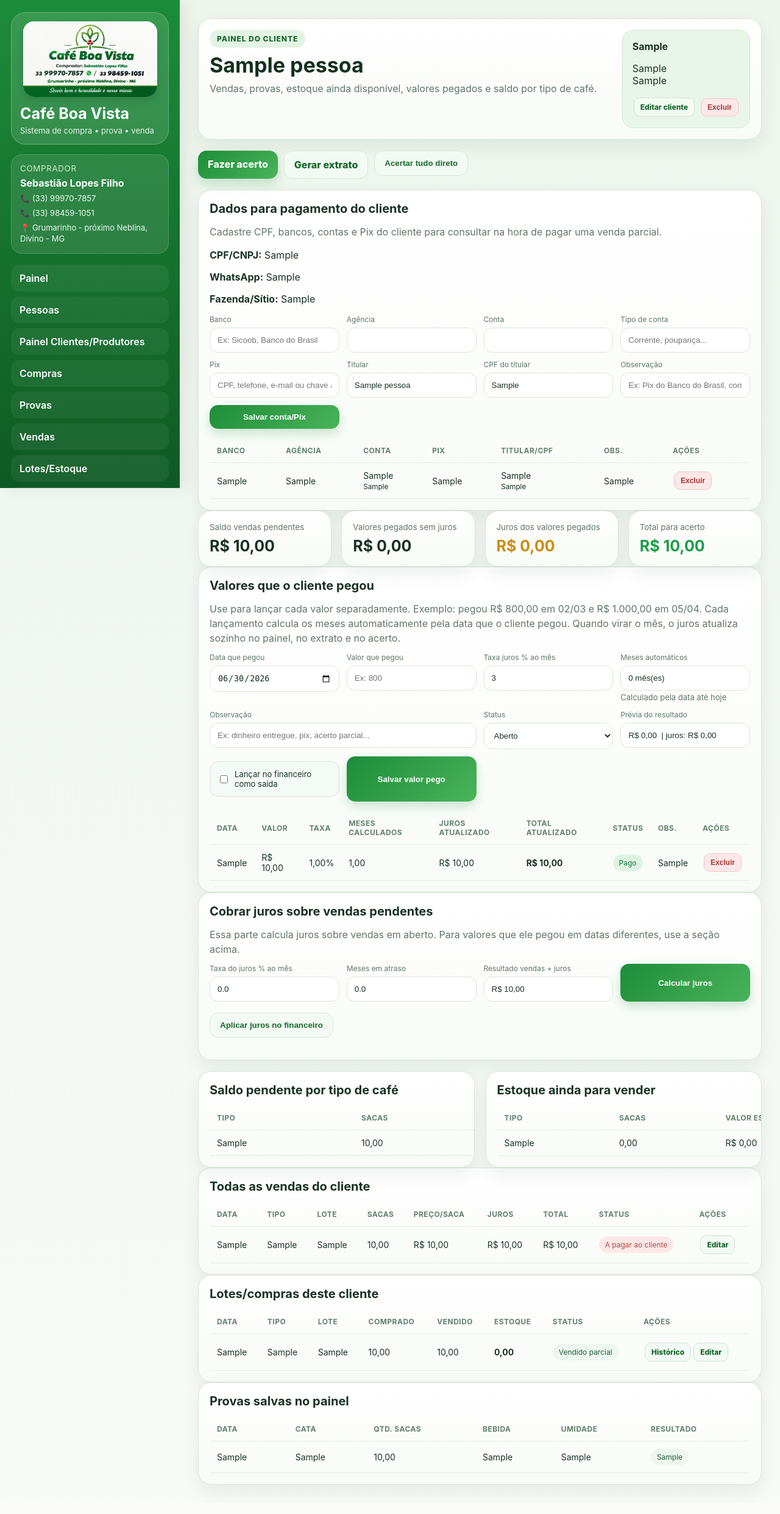
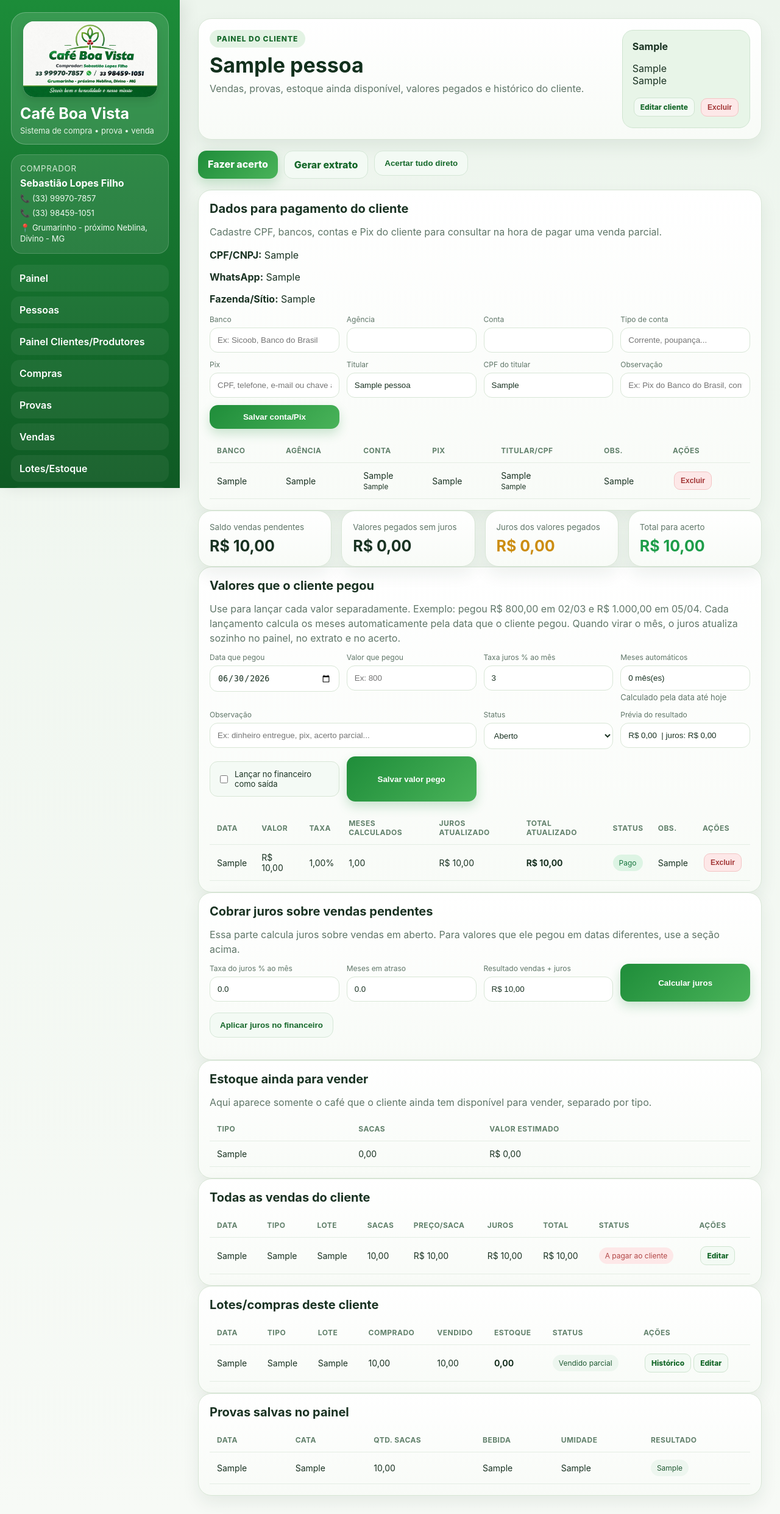
Before and after one commit to sketchJayJay/sistemaagroseguro, a Flask app: page /clientes/1 in a window 1280 px wide. Shown: the whole page at 61% size. Before the commit the page ends 2448 px from the top, so only its background shows below. Run offline with Flask 3, Linux system fonts and the light colour scheme; tables that the repository leaves empty hold one stand-in row (values such as "Sample post").

Commit message:
Add files via upload

```diff
--- a/templates/cliente_painel.html
+++ b/templates/cliente_painel.html
@@ -1,5 +1,5 @@
 {% extends 'base.html' %}{% block content %}
-<div class="hero card"><div><span class="eyebrow">PAINEL DO CLIENTE</span><h1>{{ pessoa.nome }}</h1><p class="subtitle">Vendas, provas, estoque ainda disponível, valores pegados e saldo por tipo de café.</p></div><div class="hero-note"><b>{{ pessoa.tipo }}</b><p>{{ pessoa.whatsapp or pessoa.telefone or 'Sem telefone' }}<br>{{ pessoa.fazenda or pessoa.cidade or '' }}</p><div class="actions"><a class="mini" href="{{ url_for('editar_pessoa', pessoa_id=pessoa.id) }}">Editar cliente</a><form method="post" action="{{ url_for('excluir_pessoa', pessoa_id=pessoa.id) }}" onsubmit="return confirm('Excluir cliente? O histórico será mantido sem vínculo.');"><button class="mini danger">Excluir</button></form></div></div></div>
+<div class="hero card"><div><span class="eyebrow">PAINEL DO CLIENTE</span><h1>{{ pessoa.nome }}</h1><p class="subtitle">Vendas, provas, estoque ainda disponível, valores pegados e histórico do cliente.</p></div><div class="hero-note"><b>{{ pessoa.tipo }}</b><p>{{ pessoa.whatsapp or pessoa.telefone or 'Sem telefone' }}<br>{{ pessoa.fazenda or pessoa.cidade or '' }}</p><div class="actions"><a class="mini" href="{{ url_for('editar_pessoa', pessoa_id=pessoa.id) }}">Editar cliente</a><form method="post" action="{{ url_for('excluir_pessoa', pessoa_id=pessoa.id) }}" onsubmit="return confirm('Excluir cliente? O histórico será mantido sem vínculo.');"><button class="mini danger">Excluir</button></form></div></div></div>
 <div class="quick"><a class="btn" href="{{ url_for('acerto_cliente', pessoa_id=pessoa.id) }}" target="_blank">Fazer acerto</a><a class="btn light" href="{{ url_for('extrato_cliente', pessoa_id=pessoa.id) }}" target="_blank">Gerar extrato</a><form method="post" action="{{ url_for('acertar_tudo_cliente', pessoa_id=pessoa.id) }}" onsubmit="return confirm('Marcar vendas pendentes e valores pegos como pagos e lançar acerto no financeiro?');"><button class="btn light">Acertar tudo direto</button></form></div>
 
 <div class="card"><h2>Dados para pagamento do cliente</h2><p class="subtitle">Cadastre CPF, bancos, contas e Pix do cliente para consultar na hora de pagar uma venda parcial.</p>
@@ -43,7 +43,7 @@
 
 <div class="card"><h2>Cobrar juros sobre vendas pendentes</h2><p class="subtitle">Essa parte calcula juros sobre vendas em aberto. Para valores que ele pegou em datas diferentes, use a seção acima.</p><form method="get" class="form solo-4"><div><label>Taxa do juros % ao mês</label><input type="number" step="0.01" name="taxa_juros" value="{{ taxa }}"></div><div><label>Meses em atraso</label><input type="number" step="0.01" name="meses_atraso" value="{{ meses }}"></div><div><label>Resultado vendas + juros</label><input readonly value="{{ total_com_juros|money }}"></div><button class="btn">Calcular juros</button></form><form method="post" action="{{ url_for('aplicar_juros_cliente', pessoa_id=pessoa.id) }}" class="quick" onsubmit="return confirm('Lançar esse juros no financeiro como entrada pendente?');"><input type="hidden" name="taxa_juros" value="{{ taxa }}"><input type="hidden" name="meses_atraso" value="{{ meses }}"><button class="btn light">Aplicar juros no financeiro</button></form></div>
 
-<div class="row"><div class="card"><h2>Saldo pendente por tipo de café</h2><table><tr><th>Tipo</th><th>Sacas</th><th>Valor</th></tr>{% for s in saldo_tipo %}<tr><td>{{ s.tipo }}</td><td>{{ s.sacas|num }}</td><td>{{ s.valor|money }}</td></tr>{% endfor %}</table></div><div class="card"><h2>Estoque ainda para vender</h2><table><tr><th>Tipo</th><th>Sacas</th><th>Valor estimado</th></tr>{% for e in estoque_tipo %}<tr><td>{{ e.tipo }}</td><td>{{ e.sacas|num }}</td><td>{{ e.valor|money }}</td></tr>{% endfor %}</table></div></div>
+<div class="card"><h2>Estoque ainda para vender</h2><p class="subtitle">Aqui aparece somente o café que o cliente ainda tem disponível para vender, separado por tipo.</p><table><tr><th>Tipo</th><th>Sacas</th><th>Valor estimado</th></tr>{% for e in estoque_tipo %}<tr><td>{{ e.tipo }}</td><td>{{ e.sacas|num }}</td><td>{{ e.valor|money }}</td></tr>{% endfor %}</table></div>
 
 <div class="card"><h2>Todas as vendas do cliente</h2><table><tr><th>Data</th><th>Tipo</th><th>Lote</th><th>Sacas</th><th>Preço/saca</th><th>Juros</th><th>Total</th><th>Status</th><th>Ações</th></tr>{% for v in vendas %}<tr><td>{{ v.data }}</td><td>{{ v.tipo_cafe or '-' }}</td><td>{{ v.lote or '-' }}</td><td>{{ v.quantidade_sacas|num }}</td><td>{{ v.valor_saca|money }}</td><td>{{ v.valor_juros|money }}</td><td>{{ v.valor_total|money }}</td><td><span class="badge {% if v.status_recebimento=='Recebido' %}ok{% else %}bad{% endif %}">{% if v.status_recebimento in ['Pago ao cliente','Recebido'] %}Pago ao cliente{% elif v.status_recebimento in ['A pagar ao cliente','Pendente'] %}A pagar ao cliente{% else %}{{ v.status_recebimento }}{% endif %}</span></td><td><a class="mini" href="{{ url_for('editar_venda', venda_id=v.id) }}">Editar</a></td></tr>{% endfor %}</table></div>
 
```
